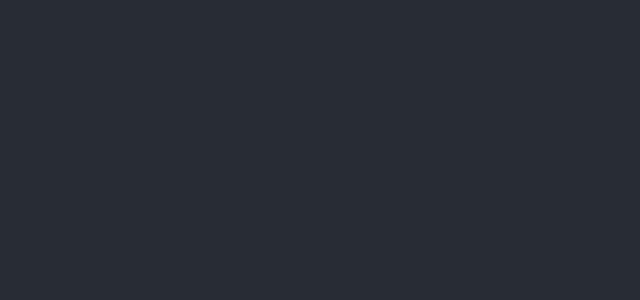
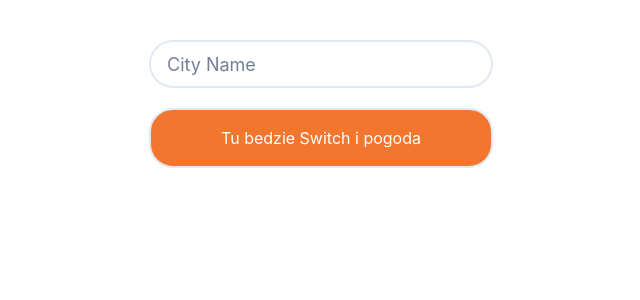
Before and after one commit to Piotrek00/Weather-Widget, a React (Create React App) app: page / in a window 1280 px wide. Shown: the top 300 px of the page, without its empty margins (329-969 px from the left). Built offline with nearby package versions, Linux system fonts and the light colour scheme.

Commit message:
Working on my app

```diff
--- a/package.json
+++ b/package.json
@@ -3,12 +3,13 @@
   "version": "0.1.0",
   "private": true,
   "dependencies": {
+    "@chakra-ui/react": "^2.4.9",
     "@testing-library/jest-dom": "^5.16.5",
     "@testing-library/react": "^13.4.0",
     "@testing-library/user-event": "^13.5.0",
     "react": "^18.2.0",
     "react-dom": "^18.2.0",
-    "react-scripts": "5.0.1",
+    "react-scripts": "^5.0.1",
     "web-vitals": "^2.1.4"
   },
   "scripts": {
--- a/public/index.html
+++ b/public/index.html
@@ -9,9 +9,9 @@
       name="description"
       content="Web site created using create-react-app"
     />
-     <title>React App</title>
+     <title>Weather App</title>
   </head>
-  <body>
+  <body class="">
     <noscript>You need to enable JavaScript to run this app.</noscript>
     <div id="root"></div>
   </body>
--- a/src/App.css
+++ b/src/App.css
@@ -1,38 +1,8 @@
 .App {
-  text-align: center;
-}
-
-.App-logo {
-  height: 40vmin;
-  pointer-events: none;
-}
-
-@media (prefers-reduced-motion: no-preference) {
-  .App-logo {
-    animation: App-logo-spin infinite 20s linear;
-  }
-}
-
-.App-header {
-  background-color: #282c34;
-  min-height: 100vh;
   display: flex;
   flex-direction: column;
-  align-items: center;
   justify-content: center;
-  font-size: calc(10px + 2vmin);
-  color: white;
+  text-align: center;
+  max-width: 400px;
+
 }
-
-.App-link {
-  color: #61dafb;
-}
-
-@keyframes App-logo-spin {
-  from {
-    transform: rotate(0deg);
-  }
-  to {
-    transform: rotate(360deg);
-  }
-}
--- a/src/App.js
+++ b/src/App.js
@@ -1,9 +1,12 @@
 import "./App.css";
+import LocationInput from "./components/LocationInput";
+import WeatherBox from "./components/WeatherBox";
 
 function App() {
   return (
     <div className="App">
-      <header className="App-header"></header>
+      <LocationInput></LocationInput>
+      <WeatherBox></WeatherBox>
     </div>
   );
 }
--- /dev/null
+++ b/src/components/LocationInput.js
@@ -0,0 +1,16 @@
+import { Input } from "@chakra-ui/react";
+
+function LocationInput() {
+  return (
+    <Input
+      variant="outline"
+      size="lg"
+      placeholder="City Name"
+      borderRadius="3xl"
+      borderWidth="2px"
+      margin="10px"
+    ></Input>
+  );
+}
+
+export default LocationInput;
--- /dev/null
+++ b/src/components/WeatherBox.js
@@ -0,0 +1,21 @@
+import { Box } from "@chakra-ui/react";
+
+function WeatherBox() {
+  return (
+    <div>
+      <Box
+        bg="#F2762E"
+        w="100%"
+        p={4}
+        color="white"
+        borderRadius="3xl"
+        borderWidth="2px"
+        margin="10px"
+      >
+        Tu bedzie Switch i pogoda
+      </Box>
+    </div>
+  );
+}
+
+export default WeatherBox;
--- a/src/index.css
+++ b/src/index.css
@@ -1,4 +1,9 @@
 body {
+  display: flex;
+  align-items: center;
+  justify-content: center;
+  background-color: #40372F;
+  padding: 30px;
   margin: 0;
   font-family: -apple-system, BlinkMacSystemFont, 'Segoe UI', 'Roboto', 'Oxygen',
     'Ubuntu', 'Cantarell', 'Fira Sans', 'Droid Sans', 'Helvetica Neue',
--- a/src/index.js
+++ b/src/index.js
@@ -3,11 +3,14 @@ import ReactDOM from "react-dom/client";
 import "./index.css";
 import App from "./App";
 import reportWebVitals from "./reportWebVitals";
+import { ChakraProvider } from "@chakra-ui/react";
 
 const root = ReactDOM.createRoot(document.getElementById("root"));
 root.render(
   <React.StrictMode>
-    <App />
+    <ChakraProvider>
+      <App></App>
+    </ChakraProvider>
   </React.StrictMode>
 );
 reportWebVitals();
--- a/src/reportWebVitals.js
+++ b/src/reportWebVitals.js
@@ -1,6 +1,6 @@
-const reportWebVitals = onPerfEntry => {
+const reportWebVitals = (onPerfEntry) => {
   if (onPerfEntry && onPerfEntry instanceof Function) {
-    import('web-vitals').then(({ getCLS, getFID, getFCP, getLCP, getTTFB }) => {
+    import("web-vitals").then(({ getCLS, getFID, getFCP, getLCP, getTTFB }) => {
       getCLS(onPerfEntry);
       getFID(onPerfEntry);
       getFCP(onPerfEntry);
```
Also changed, not shown: src/logo.svg (deleted), 1 other file (tests, documents, lock files or other folders).
